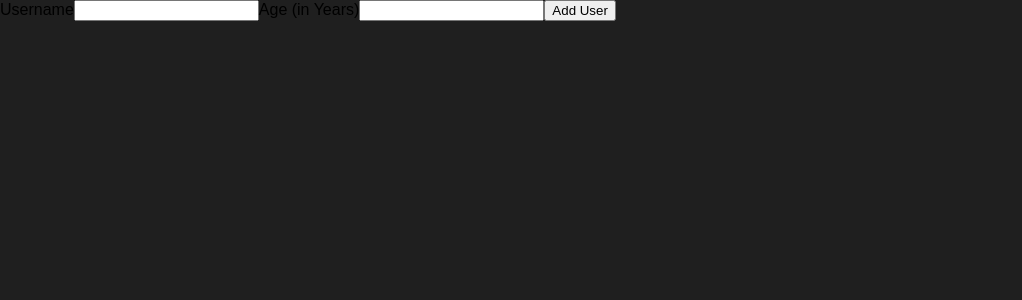
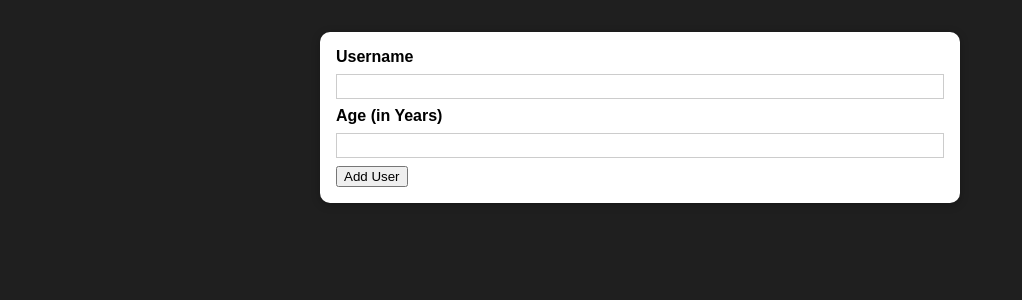
Before and after one commit to MuzzamilAzam/react-project-1, a React (Create React App) app: page / in a window 1280 px wide. Shown: the top 300 px of the page, without its empty margins (0-1022 px from the left). Built offline with nearby package versions, Linux system fonts and the light colour scheme.

Commit message:
add css module styles to AddUser and Card

```diff
--- /dev/null
+++ b/src/Components/UI/Card.js
@@ -0,0 +1,11 @@
+import React from 'react';
+import classes from './Card.module.css';
+
+const Card = props => {
+    return (
+    <div className={`${props.className} ${classes.card}`}>
+    {props.children}
+    </div>);
+}
+
+export default Card;
--- /dev/null
+++ b/src/Components/UI/Card.module.css
@@ -0,0 +1,5 @@
+.card {
+  background: white;
+  box-shadow: 0 2px 8px rgba(0, 0, 0, 0.26);
+  border-radius: 10px;
+}
--- a/src/Components/User/AddUser.js
+++ b/src/Components/User/AddUser.js
@@ -1,4 +1,6 @@
 import React from "react";
+import classes from "./AddUser.module.css";
+import Card from "../UI/Card";
 
 const AddUser = (props) => {
   const addUserHandler = (event) => {
@@ -6,6 +8,7 @@ const AddUser = (props) => {
   };
 
   return (
+    <Card className={classes.input}>
       <form onSubmit={addUserHandler}>
         <label htmlFor="username">Username</label>
         <input type="text" id="username" />
@@ -13,6 +16,7 @@ const AddUser = (props) => {
         <input type="number" id="age" />
         <button type="submit">Add User</button>
       </form>
+    </Card>
   );
 };
 
--- /dev/null
+++ b/src/Components/User/AddUser.module.css
@@ -0,0 +1,26 @@
+.input {
+    margin: 2rem auto;
+    padding: 1rem;
+    width: 90%;
+    max-width: 40rem;
+  }
+
+  .input label {
+    display: block;
+    font-weight: bold;
+    margin-bottom: 0.5rem;
+  }
+
+  .input input {
+    font: inherit;
+    display: block;
+    width: 100%;
+    border: 1px solid #ccc;
+    padding: 0.15rem;
+    margin-bottom: 0.5rem;
+  }
+
+  .input input:focus {
+    outline: none;
+    border-color: #4f005f;
+  }
```
Lines whose indentation alone changed are shown as unchanged.
